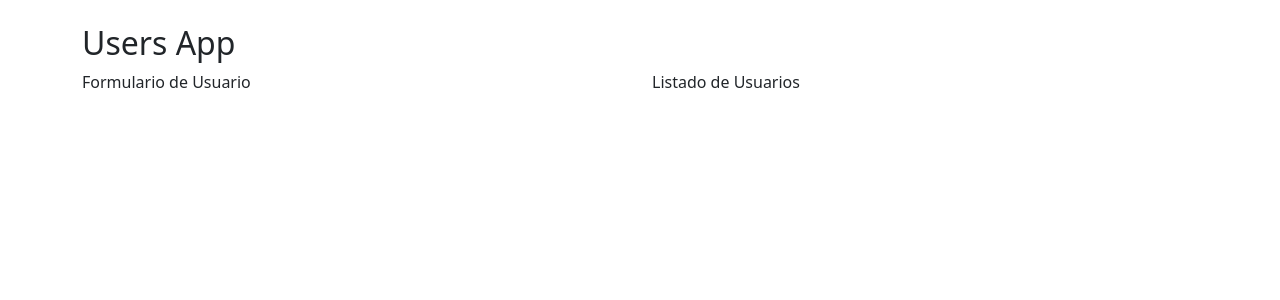
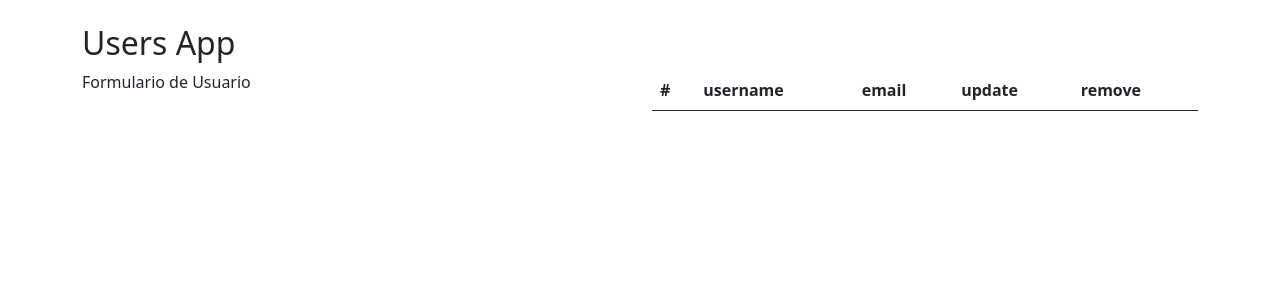
Before and after one commit to dardanqsot/react-cero-experto, a React (Vite) app in the folder 6-users-app/: page / in a window 1280 px wide. Shown: the top 300 px of the page. Built offline with nearby package versions, Linux system fonts and the light colour scheme.

Commit message:
Layout userList

```diff
--- a/6-users-app/src/UsersApp.jsx
+++ b/6-users-app/src/UsersApp.jsx
@@ -2,6 +2,16 @@
 import { UserList } from "./components/UserList";
 
 export const UsersApp = () => {
+
+  const initialUsers = [
+    {
+      id: 1,
+      username: 'darwin',
+      password: '12345',
+      email: 'dardan@correo.com'
+    },
+  ];
+
   return (
     <div className="container my-4">
       <h2> Users App</h2>
@@ -10,7 +20,7 @@
           <UserForm />
         </div>
         <div className="col">
-          <UserList />
+          <UserList users= { initialUsers }/>
         </div>
       </div>
 
--- a/6-users-app/src/components/UserList.jsx
+++ b/6-users-app/src/components/UserList.jsx
@@ -1,12 +1,52 @@
 
-export const UserList = () => {
+export const UserList = ({ users = [] }) => {
+  console.log("Users: " + users.length);
   return (
-    <>
-        <p>Listado de Usuarios</p>
-        <table>
 
-        </table>
-    </>
+    <table className="table table-hover table-striped">
+
+      <thead>
+        <tr>
+          <th>#</th>
+          <th>username</th>
+          <th>email</th>
+          <th>update</th>
+          <th>remove</th>
+        </tr>
+      </thead>
+      <tbody>
+        {
+            users.map(user => {
+              <tr key={user.id}>
+                <td>{ user.id} </td>
+                <td>{ user.username} </td>
+                <td>{ user.email} </td>
+                <td>
+                  <button
+                    type="button"
+                    className="btn btn-secondary btn-sm"
+                  >
+                    update
+                  </button>
+
+                 </td>
+
+                 <td>
+                  <button
+                    type="button"
+                    className="btn btn-danger btn-sm"
+                  >
+                    eliminar
+                  </button>
+
+                 </td>
+
+              </tr>
+            })
+        }
+      </tbody>
+
+    </table>
 
   )
 }
```
